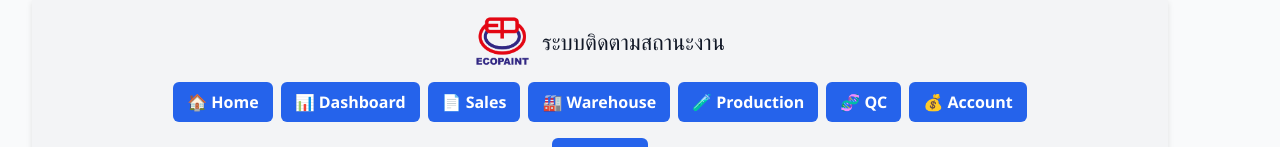
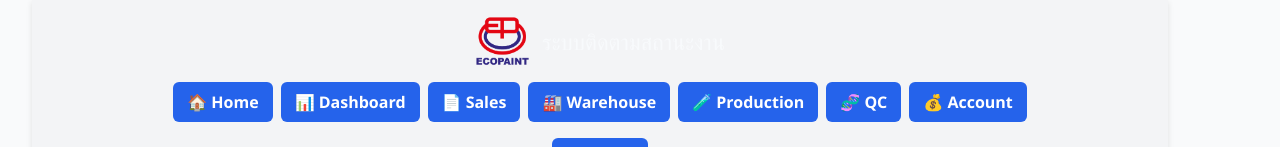
Before and after one commit to AnuGee/ep-production-tracker-v2, a React (Vite) app: page / in a window 1280 px wide. Shown: the top 147 px of the page. Built offline with nearby package versions, Linux system fonts and the light colour scheme; no server answers; the database is empty.

Commit message:
Update Responsive.css

```diff
--- a/src/styles/Responsive.css
+++ b/src/styles/Responsive.css
@@ -194,3 +194,7 @@ body.dark-mode .total-volume {
 body.dark-mode .header-title {
   color: #f8fafc;
 }
+
+body.dark-mode .header-title {
+  color: #f8fafc !important;
+}
```
